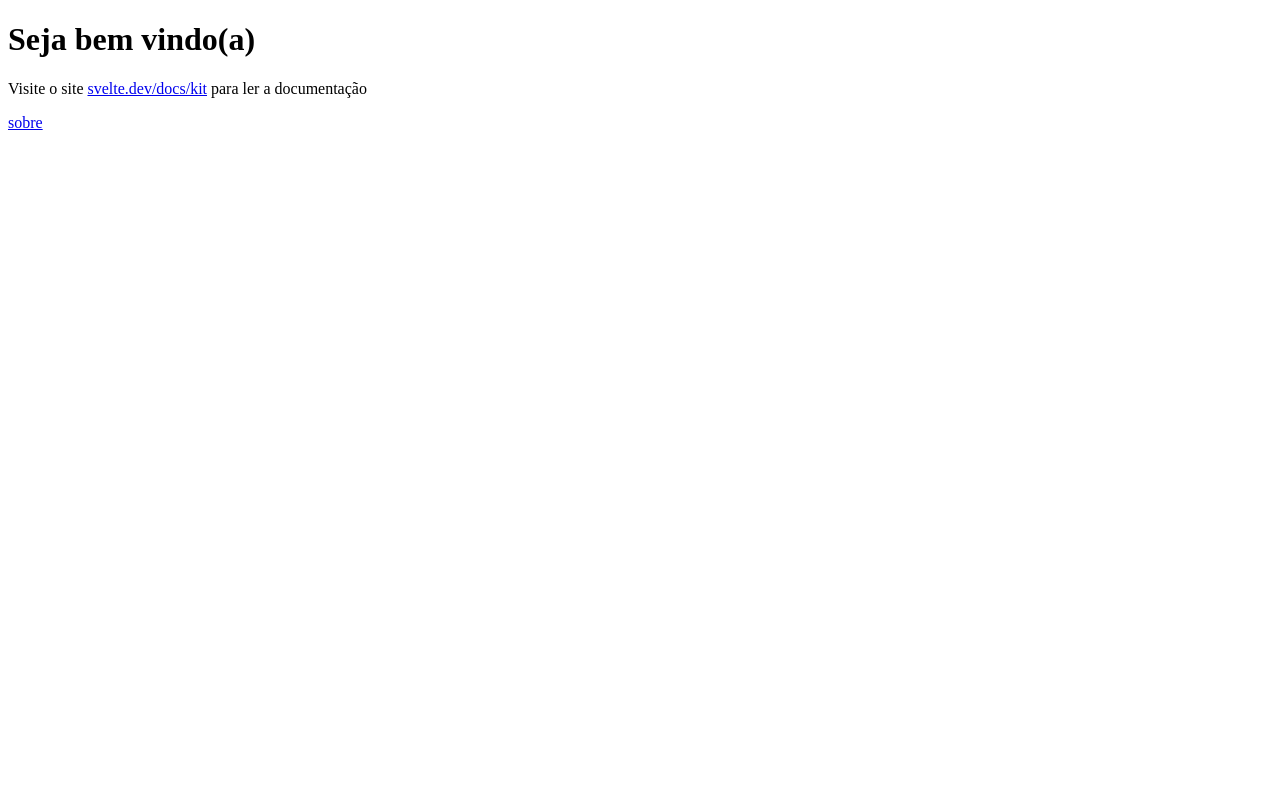
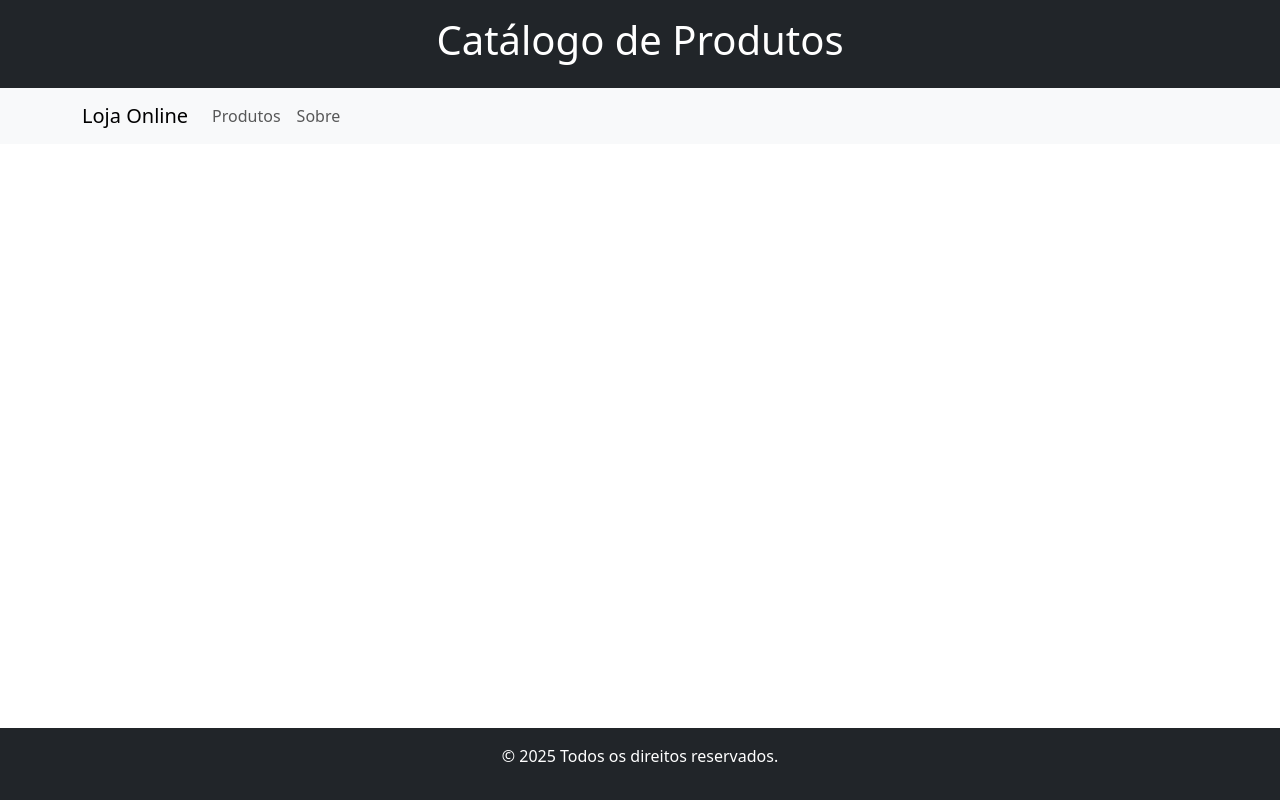
Before and after one commit to sar4silv4/sar4silv4.github.io, a SvelteKit app: page / in a window 1280 px wide. Built offline with nearby package versions, Linux system fonts and the light colour scheme.

Commit message:
criação da pag produtos e sobre

```diff
--- a/src/routes/+page.svelte
+++ b/src/routes/+page.svelte
@@ -1,3 +1,42 @@
-<h1> Seja bem vindo(a) </h1>
-<p> Visite o site <a href="https://svelte.dev/docs/kit"> svelte.dev/docs/kit </a> para ler a documentação </p>
-<a href="/about"> sobre </a>
+<script>
+	export let title = 'Catálogo de Produtos';
+</script>
+
+<link
+	rel="stylesheet"
+	href="https://cdn.jsdelivr.net/npm/bootstrap@5.3.2/dist/css/bootstrap.min.css"
+/>
+
+<div class="d-flex flex-column min-vh-100">
+	<header class="bg-dark text-white py-3">
+		<div class="container">
+			<h1 class="text-center">{title}</h1>
+		</div>
+	</header>
+
+	<nav class="navbar navbar-expand-lg navbar-light bg-light">
+		<div class="container">
+			<a class="navbar-brand" href="/">Loja Online</a>
+			<div class="collapse navbar-collapse" id="navbarNav">
+				<ul class="navbar-nav">
+					<li class="nav-item">
+						<a class="nav-link" href="/produtos">Produtos</a>
+					</li>
+					<li class="nav-item">
+						<a class="nav-link" href="/about">Sobre</a>
+					</li>
+				</ul>
+			</div>
+		</div>
+	</nav>
+
+	<main class="container my-4">
+		<slot />
+	</main>
+
+	<footer class="bg-dark text-white text-center py-3 mt-auto">
+		<div class="container">
+			<p>&copy; {new Date().getFullYear()} Todos os direitos reservados.</p>
+		</div>
+	</footer>
+</div>
--- /dev/null
+++ b/src/routes/produtos/+page.svelte
@@ -0,0 +1 @@
+<p> meus produtos </p>
```
